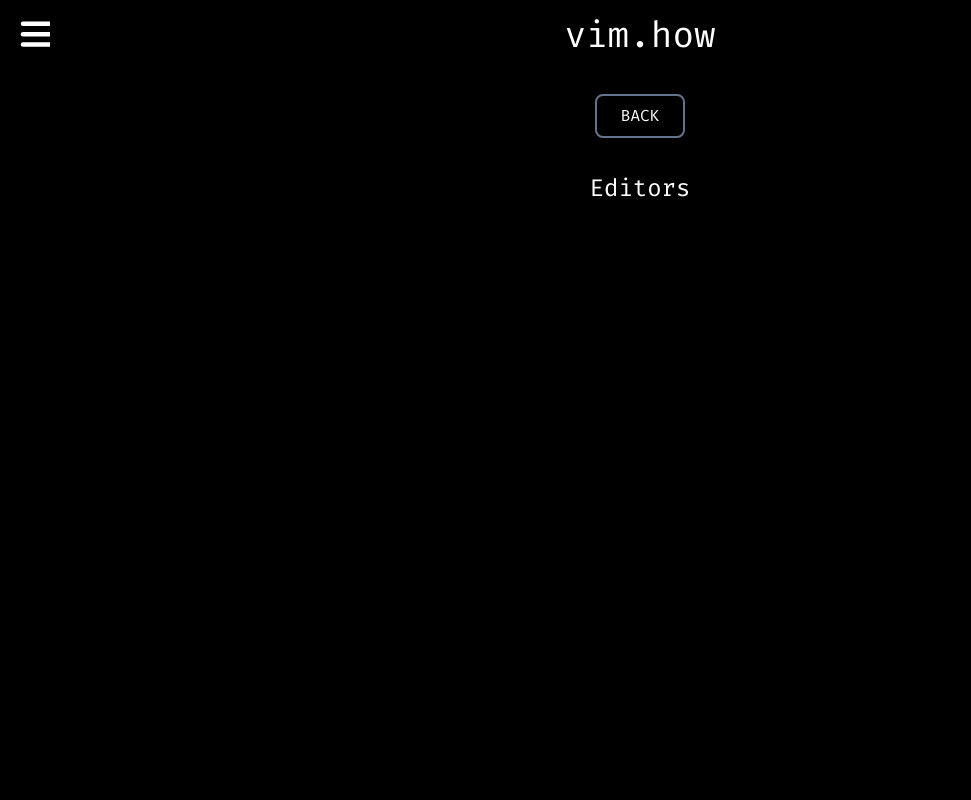
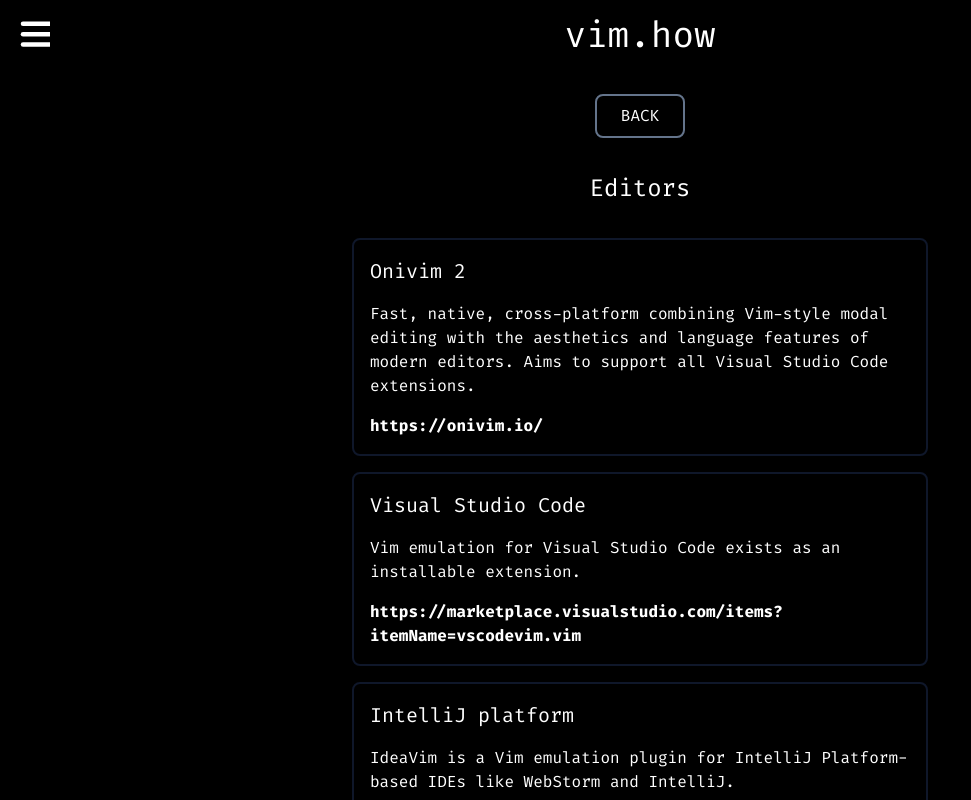
Before and after one commit to crudh/vim-how, a Next.js app: page /editors in a window 1280 px wide. Shown: the top 800 px of the page, without its empty margins (0-971 px from the left). Built offline with nearby package versions, Linux system fonts and the light colour scheme.

Commit message:
Added content to the editors page

```diff
--- a/pages/editors.tsx
+++ b/pages/editors.tsx
@@ -1,6 +1,20 @@
 import { FC } from "react";
 import Head from "next/head";
 import { LinkButton } from "../components/link-button";
+
+const Editor: FC<{ title: string; link: string }> = ({
+  title,
+  link,
+  children,
+}) => (
+  <div className="transition duration-300 p-4 border-gray-900 border-2 rounded-lg mb-4 hover:border-gray-500">
+    <h3>{title}</h3>
+    <div className="pt-4 pb-4">{children}</div>
+    <a className="font-bold" href="https://onivim.io/">
+      {link}
+    </a>
+  </div>
+);
 
 const EditorsPage: FC = () => (
   <>
@@ -10,7 +24,30 @@ const EditorsPage: FC = () => (
     <div className="flex flex-col items-center pb-8">
       <LinkButton label="Back" to="/" />
     </div>
-    <h2>Editors</h2>
+    <h2 className="pb-8">Editors</h2>
+    <div className="max-w-xl">
+      <Editor title="Onivim 2" link="https://onivim.io/">
+        Fast, native, cross-platform combining Vim-style modal editing with the
+        aesthetics and language features of modern editors. Aims to support all
+        Visual Studio Code extensions.
+      </Editor>
+      <Editor
+        title="Visual Studio Code"
+        link="https://marketplace.visualstudio.com/items?itemName=vscodevim.vim"
+      >
+        Vim emulation for Visual Studio Code exists as an installable extension.
+      </Editor>
+      <Editor
+        title="IntelliJ platform"
+        link="https://plugins.jetbrains.com/plugin/164-ideavim"
+      >
+        IdeaVim is a Vim emulation plugin for IntelliJ Platform-based IDEs like
+        WebStorm and IntelliJ.
+      </Editor>
+      <Editor title="Neovim" link="https://neovim.io/">
+        Hyperextensible Vim-based text editor.
+      </Editor>
+    </div>
   </>
 );
 
--- a/styles/index.css
+++ b/styles/index.css
@@ -9,3 +9,7 @@ h1 {
 h2 {
   @apply text-2xl;
 }
+
+h3 {
+  @apply text-xl;
+}
```
